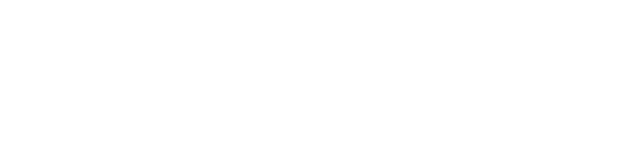
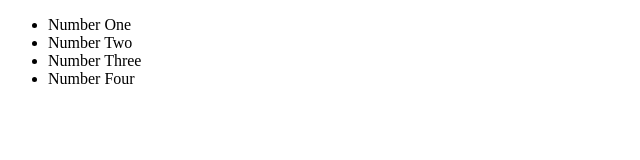
Before and after one commit to GiantTeddyBear/Web, a plain HTML site: page index.html in a window 1280 px wide. Shown: the whole page, without its empty margins (0-640 px from the left). Drawn offline with Linux system fonts and the light colour scheme.

Commit message:
Update index.html

```diff
--- a/index.html
+++ b/index.html
@@ -6,4 +6,14 @@
     <link rel="style.css">
 
   </head>
+  <body>
+    <div class="nav">
+      <ul class="nav-main">
+        <li class="nav-sub"><a>Number One</a></li>
+        <li class="nav-sub"><a>Number Two</a></li>
+        <li class="nav-sub"><a>Number Three</a></li>
+        <li class="nav-sub"><a>Number Four</a></li>
+      </ul>
+    </div>
+  </body>
 </html>
```
